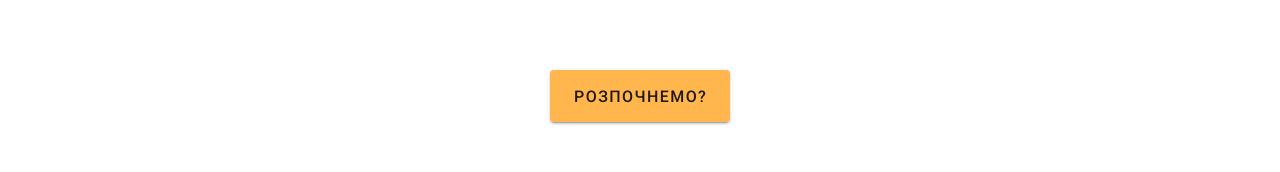
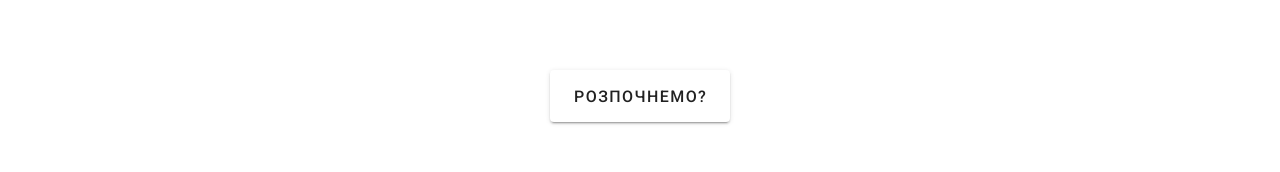
Before and after one commit to myorb/agroport3, a Nuxt app: page / in a window 1280 px wide. Shown: the part 530-702 px from the top of the page. Built offline with nearby package versions, Linux system fonts and the light colour scheme.

Commit message:
change main picture

```diff
--- a/pages/index.vue
+++ b/pages/index.vue
@@ -2,13 +2,13 @@
   <v-content>
 
     <section>
-      <v-parallax :src="$vuetify.breakpoint.smAndDown?'/train.jpg':'/train.gif'" height="800">
+      <v-parallax :src="$vuetify.breakpoint.smAndDown?'/agroxy.png':'/agroxy.png'" height="800">
         <v-layout column align-center justify-center class="white--text">
           <h1 class="mb-2 text-center section1-title">AGROPORT TRADE</h1>
           <div class="subheading mb-4 text-center section1-content">Інформаційно-торгова платформа, що полегшує внутрішню та міжнародну купівлю та продаж сільськогосподарських товарів</div>
           <v-btn
             class="mt-12"
-            color="orange lighten-2"
+            color="white lighten-2"
             x-large
             href="/pre-made-themes"
           >Розпочнемо?</v-btn>
@@ -201,6 +201,7 @@
 <script>
 import Vue from "vue";
 
+
 export default {
   data() {
     return {
```
